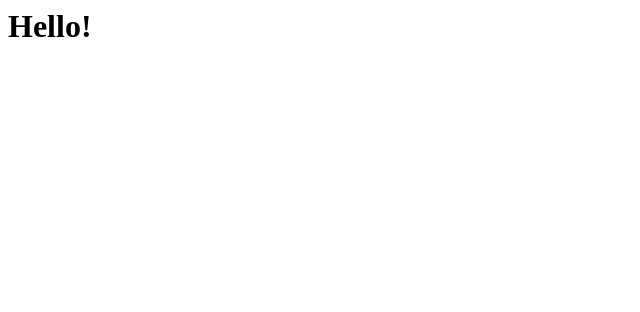
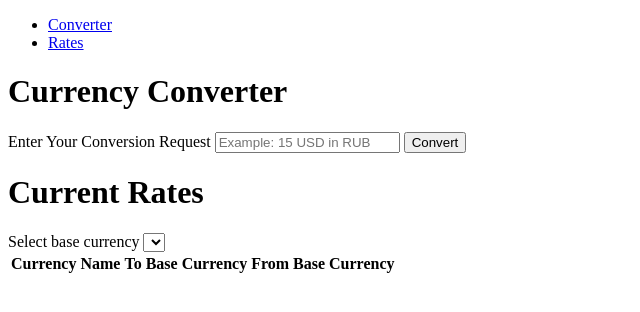
Before and after one commit to rustam-1108d/currency-converter, a website: page index.html in a window 1280 px wide. Shown: the whole page, without its empty margins (0-640 px from the left). Drawn offline with Linux system fonts and the light colour scheme.

Commit message:
Fix index.html

```diff
--- a/index.html
+++ b/index.html
@@ -1 +1,49 @@
-<h1>Hello!</h1>
+<!DOCTYPE html>
+<html lang="en">
+<head>
+  <meta charset="UTF-8">
+  <meta name="viewport" content="width=device-width, initial-scale=1.0">
+  <title>Currency Converter</title>
+  <link rel="stylesheet" href="styles/styles.css">
+</head>
+<body>
+  <nav>
+    <ul>
+      <li><a href="#converter">Converter</a></li>
+      <li><a href="#rates">Rates</a></li>
+    </ul>
+  </nav>
+
+  <div id="app">
+    <div id="converter" class="page">
+      <h1>Currency Converter</h1>
+      <label for="convert-input">Enter Your Conversion Request</label>
+      <input type="text" id="convert-input" placeholder="Example: 15 USD in RUB">
+      <button id="convert-button">Convert</button>
+      <p id="convert-result"></p>
+    </div>
+
+    <div id="rates" class="page">
+      <h1>Current Rates</h1>
+      <label for="base-currency">Select base currency</label>
+      <select id="base-currency">
+        <!-- Options by JavaScript -->
+      </select>
+      <table id="rates-table">
+        <thead>
+          <tr>
+            <th>Currency Name</th>
+            <th>To Base Currency</th>
+            <th>From Base Currency</th>
+          </tr>
+        </thead>
+        <tbody>
+          <!-- Rows by JavaScript -->
+        </tbody>
+      </table>
+    </div>
+  </div>
+
+  <script src="scripts/scripts.js"></script>
+</body>
+</html>
```
